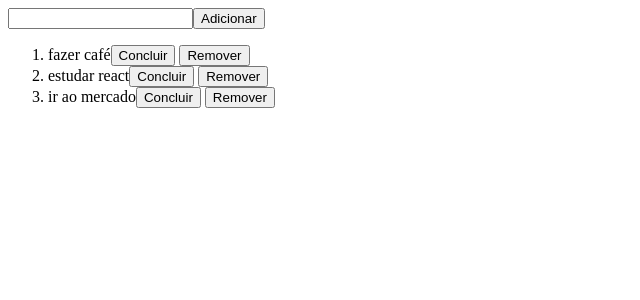
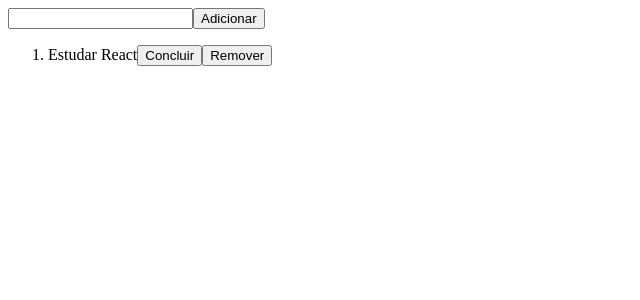
Before and after one commit to nelsomartinss/react-typescript, a React (Vite) app: page / in a window 1280 px wide. Shown: the top 300 px of the page, without its empty margins (0-640 px from the left). Built offline with nearby package versions, Linux system fonts and the light colour scheme.

Commit message:
componentizando a lista

```diff
--- a/src/App.tsx
+++ b/src/App.tsx
@@ -1,52 +1,46 @@
 import { useState } from "react";
 import { InputAdd } from "./components/ImputAdd";
+import { TodoItem } from "./components/TodoItem";
 
 export function App() {
   const [list, setList] = useState([
-    { id: "1", label: "fazer café", complete: false },
-    { id: "2", label: "estudar react", complete: false },
-    { id: "3", label: "ir ao mercado", complete: false },
+    {id: '1', label: 'Estudar React', complete: false},
   ]);
+
   const handleAdd = (value: string) => {
     setList([
       ...list,
       { id: String(list.length + 1), label: value, complete: false },
     ]);
-  }
+  };
+
+  const handleDelete = (id: string) => {
+    setList([...list.filter((item) => item.id !== id)]);
+  }; // essa função filtra os itens que tem o mesmo id do item clicado em remover, ou seja, remove o item da lista, se o item for diferente do id clicado ele permanece na lista, mas isso não ocorre por que o item é removido, ou seja, é uma lista vazia
+
+  const handleFinish = (id: string) => {
+    setList(
+      list.map((item) =>
+        item.id === id ? { ...item, complete: true } : item
+      )
+    );
+  }; // essa função cria uma nova lista com o item atualizado quando clicado em concluir, ou seja, o que for true permanece true e o que for false vira true quando clicado no botão concluir
 
   return (
     <div>
-      <InputAdd onAdd={handleAdd}/> {/* passando função handleAdd dentro do InputAdd */}
+      <InputAdd onAdd={handleAdd} />
 
-      {/* isso acontece quando clicamos nesse botão */}
       <ol>
-        {list.map((listItem) => (
-          <li key={listItem.id}>
-            {listItem.label}
-            {listItem.complete ? " (concluído)" : ""}
-            <button
-              onClick={() =>
-                setList([
-                  ...list.map((item) => ({
-                    ...item,
-                    complete: item.id === listItem.id ? true : item.complete,
-                  })),
-                ])
-              }
-            >
-              Concluir
-            </button>{" "}
-            {/* o map percorre toda uma array, dentro desse map o item percorre toda a array e cria uma array que recebe todos os itens da array, todo item que tiver o mesmo id do listItem ele marca como true, se não tiver o mesmo id ele marca como false */}
-            <button
-              onClick={() =>
-                setList([...list.filter((item) => item.id !== listItem.id)])
-              }
-            >
-              Remover
-            </button>{" "}
-            {/* Esse botão cria uma nova array que recebe a lista inteira e filtra cada item, dentro tem uma condição, se o item que esse botão que está sendo clicado for diferente do item da lista não é removido, ou seja, o item sempre é igual por isso é removido, ele cria uma array apenas com os itens */}
-          </li>
-        ))}
+        {list.map((item) => (
+          <TodoItem
+            key={item.id}
+            id={item.id}
+            label={item.label}
+            complete={item.complete}
+            onDelete={handleDelete}
+            onFinish={handleFinish}
+          />
+        ))} {/* passandos as props */}
       </ol>
     </div>
   );
--- a/src/components/ImputAdd.tsx
+++ b/src/components/ImputAdd.tsx
@@ -4,24 +4,20 @@ interface IInputAddProps {
   onAdd(value: string): void; // evento
 }
 export const InputAdd = (props: IInputAddProps) => {
-  // adicionando as props ao InputAdd
   const [value, setValue] = useState("");
 
   const handleAdd = () => {
     props.onAdd(value);
     setValue("");
-  }; // essa função substitui tudo que estava dentro do onClick do botão
-
+  };
   return (
     <div>
-
       <input
         type="text"
         value={value}
         onChange={(e) => setValue(e.target.value)}
       />
       <button onClick={handleAdd}>Adicionar</button>
-
     </div>
   );
 };
--- /dev/null
+++ b/src/components/TodoItem.tsx
@@ -0,0 +1,28 @@
+interface ITodoItemProps {
+  // a propriedade key não precisa ser informada na interface o react faz isso automaticamente
+  id: string;
+  label: string;
+  complete: boolean;
+  onDelete(id: string): void;
+  onFinish(id: string, complete: boolean): void;
+} // um componente aceita propriedadesm que podem ser funções, objetos etc (que são as props), tudo é uma propriedade em um componente react, por convenção quando é uma função isso é chamado de evento, por isso o nome comça com 'on' ("ao acontecer algo").
+
+export const TodoItem = ({
+  id,
+  label,
+  complete,
+  onDelete,
+  onFinish,
+}: ITodoItemProps) => {
+  return (
+    <li key={id}>
+      <span>
+        {label}
+        {complete ? " (concluído)" : ""}
+      </span>
+      <button onClick={() => onFinish(id, complete)}>Concluir</button>
+      <button onClick={() => onDelete(id)}>Remover</button>
+      {/* eventos de onFinish e onDelete são executados ao clique, esses eventos foram funções passadas para a interface com seus parametros e foram passadas para o componente por desestruturação */}
+    </li>
+  );
+};
```
